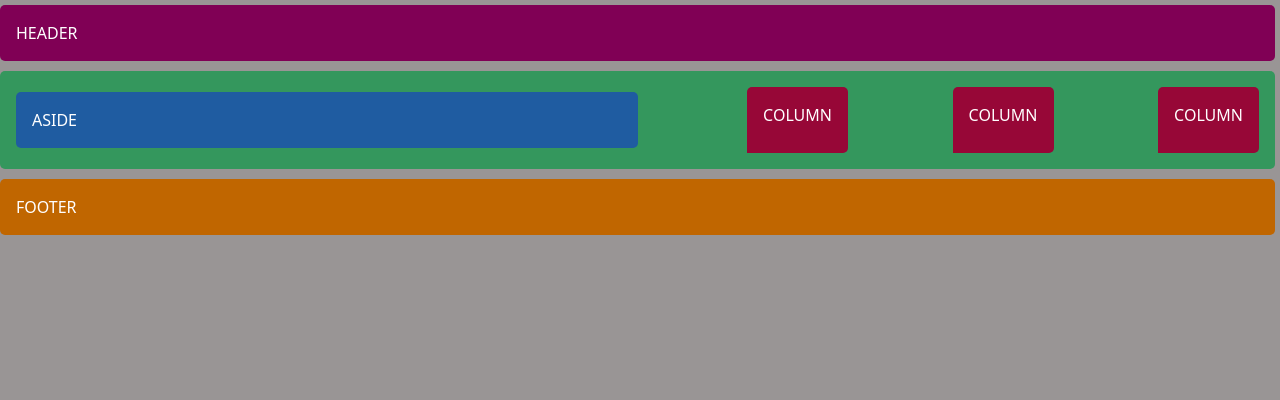
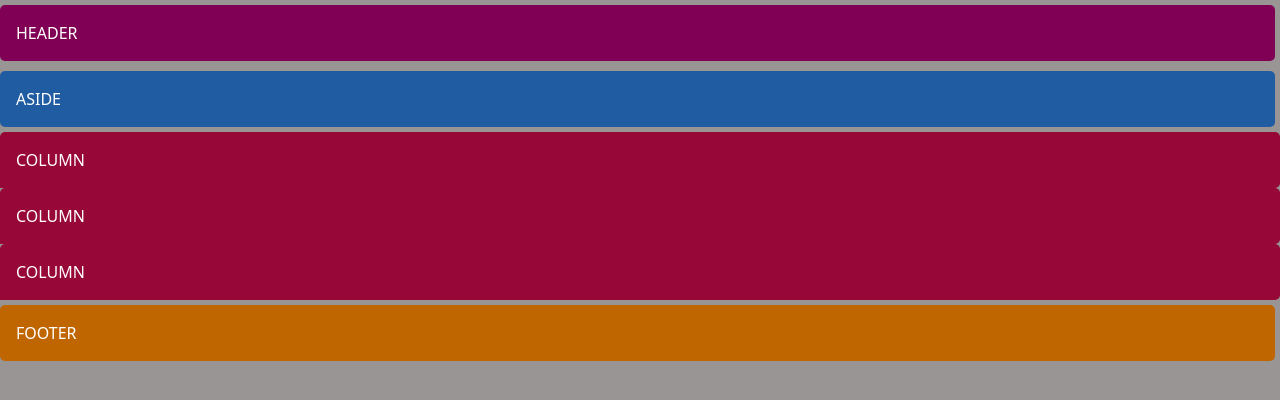
Before and after one commit to KaleeHoward/flexbox-wireframe-practice, a plain HTML site: page index.html in a window 1280 px wide. Drawn offline with Linux system fonts and the light colour scheme.

Commit message:
saved progress

```diff
--- a/css/style.css
+++ b/css/style.css
@@ -40,16 +40,14 @@ footer {
     margin: 5px 5px 5px 0;
 }
 
-@media screen and (min-width: 481px ) {
- .container {
-    display: flex;
-    flex-direction: row;
-    justify-content: space-between;
+@media screen and (min-width: 481px) {
+ aside {
+    flex-direction: row-reverse;
     align-items: stretch;
  }
 
- aside {
-    width: 50%;
+ .container {
+    flex-direction: row-reverse;
  }
 
 }
--- a/index.html
+++ b/index.html
@@ -7,10 +7,10 @@
     <link rel="stylesheet" href="./css/reset.css">
     <link rel="stylesheet" href="./css/style.css">
 </head>
-<body>
+<body class = "flex-container">
    <header>HEADER</header>
-   <div class="container">
-    <aside>ASIDE</aside>
+    <aside class="flex-left">ASIDE</aside>
+   <div class="flex-right">
     <article>COLUMN</article>
     <article>COLUMN</article>
     <article>COLUMN</article>
```
